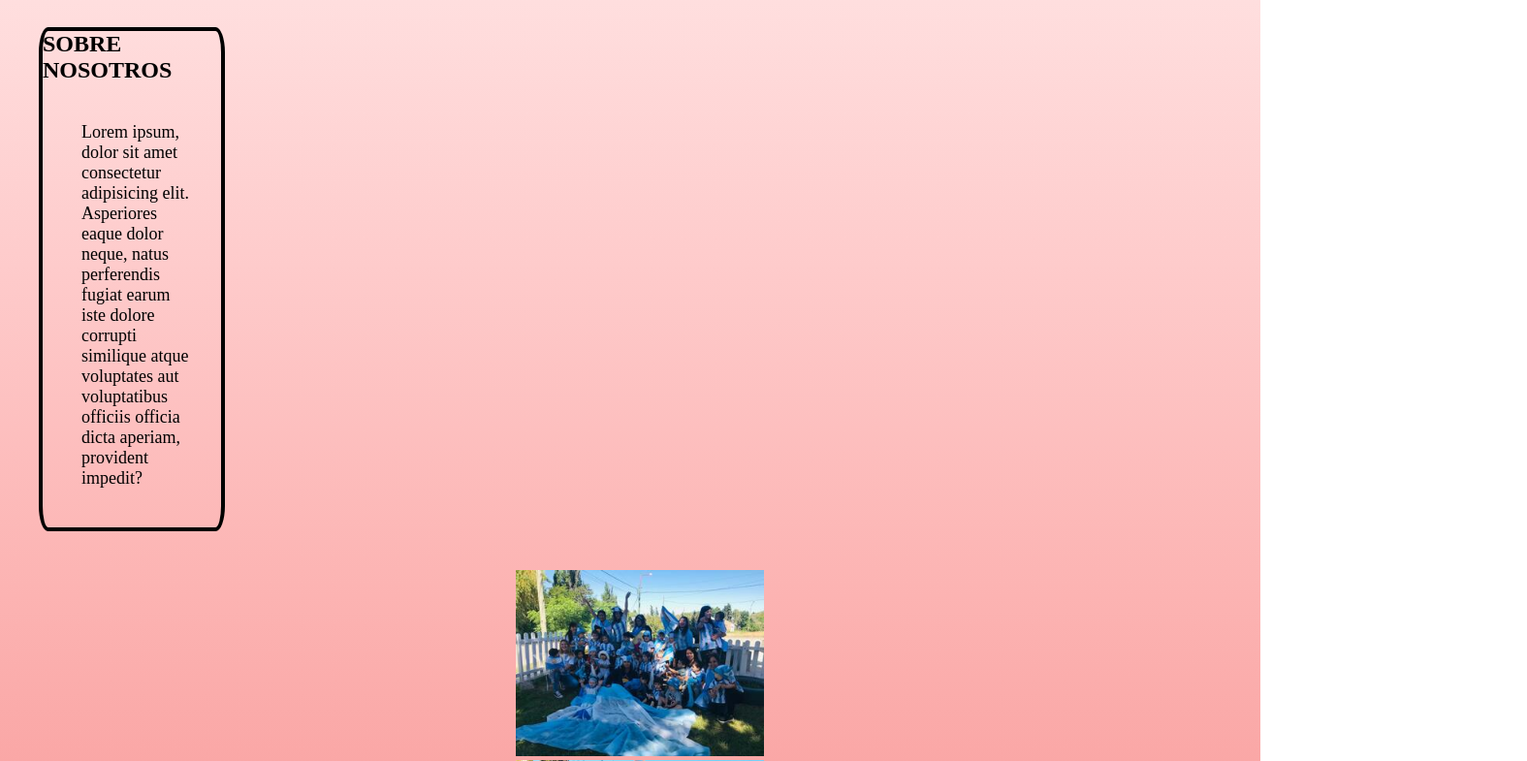
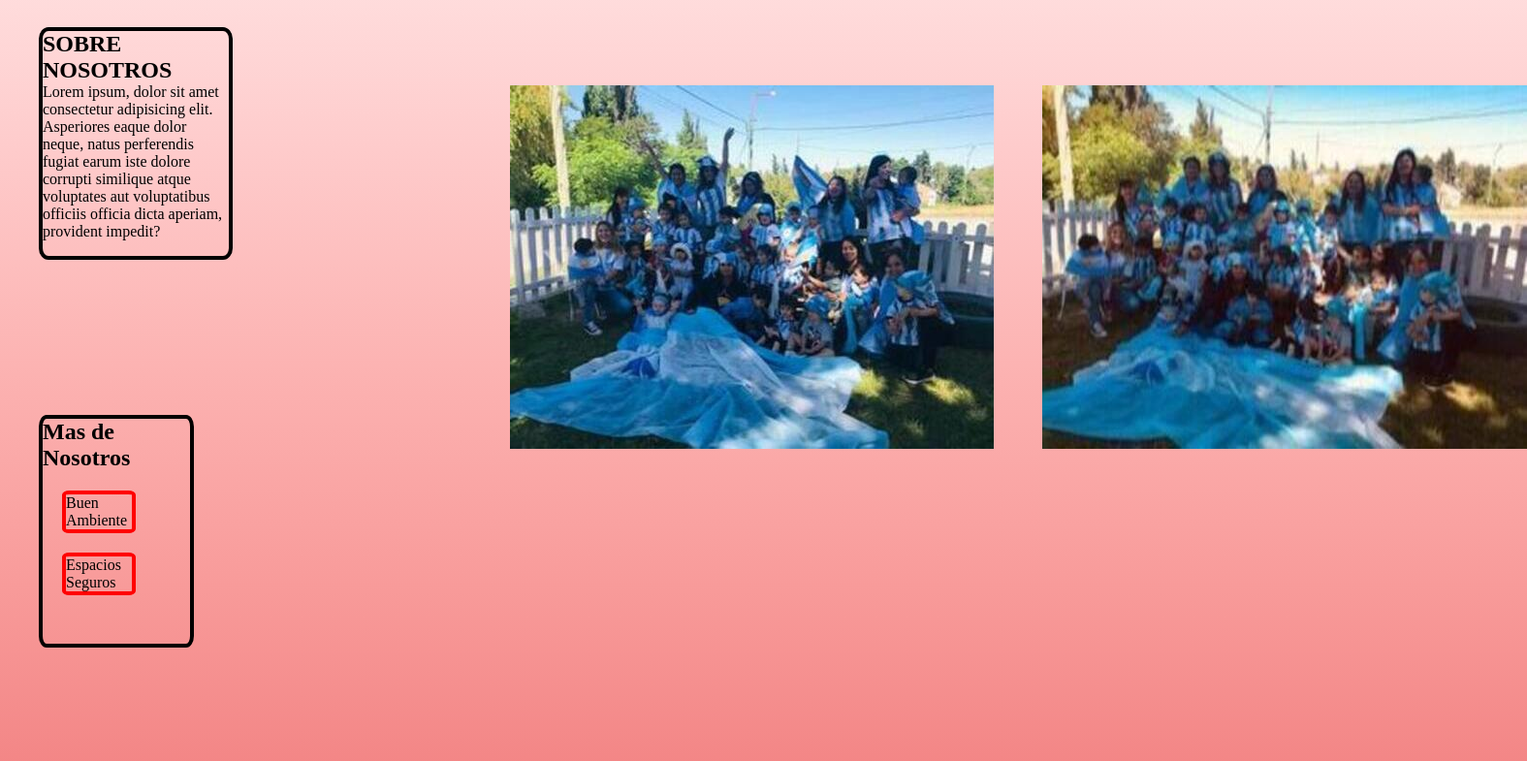
Before and after one commit to maxiruiz01/PFRuiz, a plain HTML site: page index.html in a window 1280 px wide. Shown: the part 68-853 px from the top of the page at 97% size, 1575 px wide, since content can reach past the window. Drawn offline with Linux system fonts and the light colour scheme.

Commit message:
acomode las imagenes

```diff
--- a/css/style.css
+++ b/css/style.css
@@ -40,48 +40,72 @@ body{
     justify-content: flex-end;
 
 }
-.banner p{
-    width: 10%;
-    margin: 40px;
-}
-.banner img {
+.banner{
+    display: grid;
     width: 100%;
-    padding: 0% 40%;
+    height: 100vh;
+    grid-template-columns: repeat(5, 200px);  /*declara la cantidad de columnas que quiero*/
+    grid-template-rows: repeat(4, 200px);
+    grid-template-areas: /*cada apertura y cierre de comillas representa una fila*/
+    "item1 item2 item2 item2 item2"
+    "item1 item2 item2 item2 item2"
+    "item3 item2 item2 item2 item2"
+    "item3 item2 item2 item2 item2"
+    ;
+    justify-content: flex-start;
+    align-content: flex-start;
 }
 .subtitulo{
-    width: 15%;
+    grid-area: item1;
+    width: 100%;
+    height: 60%;
     color: black;
     border: 4px solid black;
     border-radius: 5%;
     margin: 40px;
 }
 .subtitulo p{
-    width: 64%;
-    font-size: large;
+    width: 100%;
+
 }
 .img{
-
+    grid-area: item2;
     width: 100%;
-    height: 100%;
-    margin: 40px 20px;
+    margin-left: 450px;
+    padding: 100px;
+    display: flex;
+    justify-content: center;
+    align-items: start;
+    gap: 50px;
 }
 
+
+/* .banner img {
+    width: 100%;
+    padding: 0% 40%;
+} */
+
+
+
+
 .subtitulo2{
-    width: 15%;
+    grid-area: item3;
+    width: 80%;
+    height: 60%;
     color: black;
     border: 4px solid black;
     border-radius: 5%;
     margin: 40px;
 }
 .subtitulo2 p{
-    width: 30%;
+    width: 50%;
     color: black;
     border: 4px solid red;
     border-radius: 10%;
     margin: 20px;
 }
 
-footer{
+.footer{
     display: flex;
     justify-content: space-between;
     background-color: rgb(253, 158, 158);
--- a/index.html
+++ b/index.html
@@ -6,6 +6,7 @@
     <meta name="viewport" content="width=device-width, initial-scale=1.0">
     <title>Jardin CDI</title>
     <link rel="stylesheet" href="./css/style.css">
+    <link rel="shortcut icon" href="./assets/img/image.png" type="image/x-icon">
 </head>
 <body>
     <header>
@@ -34,9 +35,8 @@
                 </p>
             </div>
             <div class="img">
-                <img  src="./assets/img/jardin1.jpeg" alt="">
-
-                <img  src="./assets/img/jardin.jpeg" alt="">
+                <img class="img1" src="./assets/img/jardin1 (2).jpeg" alt="">
+                <img class="img2" src="./assets/img/jardin (1).jpeg" alt="">
             </div>
             <div class="subtitulo2">
                 <h2>Mas de Nosotros</h2>
@@ -45,12 +45,12 @@
             </div>
         </section>
     </main>
-    <footer>
+    <footer class="footer">
         <div class="telefono">
             <h4>Telefono</h4>
             <p>24242442</p>
         </div>
-        <div class="direccion">
+        <div class="direccion_footer">
             <h4>Direccion</h4>
             <p>Avenida siemprviva</p>
         </div>
```
Also changed, not shown: assets/img/jardin (1).jpeg (added), assets/img/jardin.jpeg (deleted), assets/img/jardin1 (2).jpeg (added), assets/img/jardin1.jpeg (deleted).
